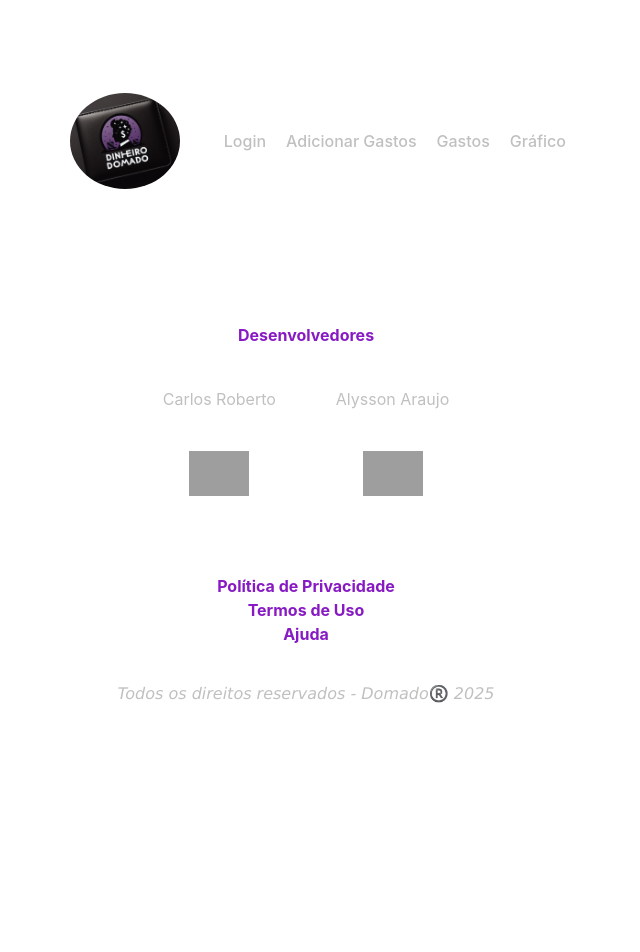
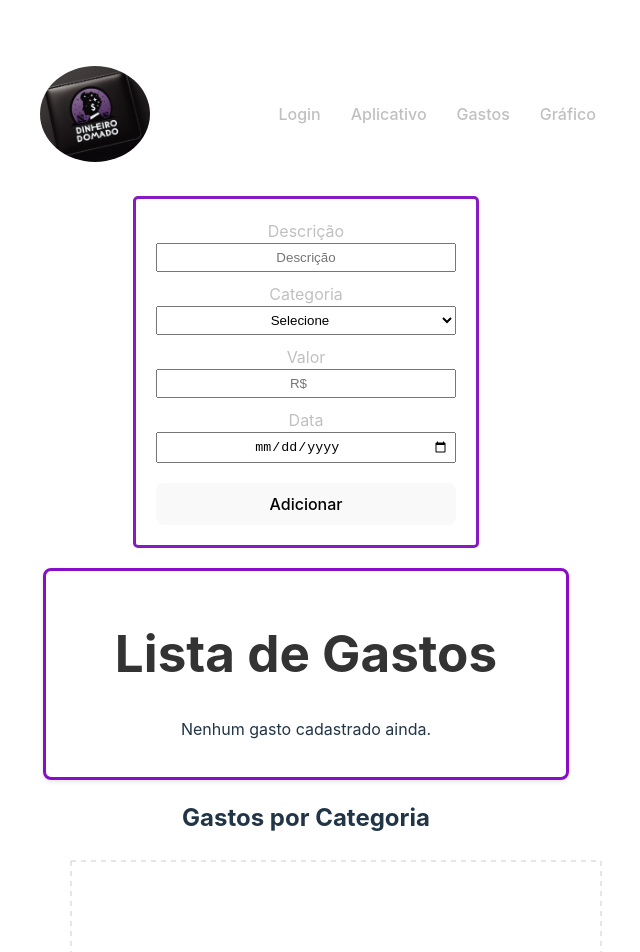
Before and after one commit to alyssonaraujoo/carlos-e-alysson, a React (Vite) app: page /aplicativo in a window 1280 px wide. Shown: the top 952 px of the page, without its empty margins (334-974 px from the left). Before the commit the page ends 800 px from the top, so only its background shows below. Built offline with nearby package versions, Linux system fonts and the light colour scheme; grey boxes are pictures that could not be loaded.

Commit message:
Alteraçoes em rotas, AdicionarGastos, Gastos e Graficos; Tive que colocar todos componentes em uma unica rota(aplicativo) para funcionar

```diff
--- a/src/Rotas.jsx
+++ b/src/Rotas.jsx
@@ -13,6 +13,10 @@ function Rotas() {
 
   const [gastos, setGastos] = useState([]);
 
+  const adicionarGasto = (novoGasto) => {
+    setGastos([...gastos, { ...novoGasto, id: Date.now() }]);
+  };
+
   return (
     <>
       <BrowserRouter>
@@ -20,7 +24,14 @@ function Rotas() {
         <Routes>
           <Route path="/" element={<Home />} />
           <Route path="/Login" element={<Login />} />
-          <Route path="/AdicionarGastos" element={<AdicionarGastos setGastos={setGastos} gastos={gastos} />} />
+          <Route path="/aplicativo" element={
+            <>
+              <AdicionarGastos adicionarGasto={adicionarGasto} />
+              <Gastos gastos={gastos} />
+              <Grafico gastos={gastos} />
+            </>
+          }
+          />
           <Route path="/Gastos" element={<Gastos gastos={gastos} />} />
           <Route path="/Grafico" element={<Grafico gastos={gastos} />} />
         </Routes>
--- a/src/components/AdicionarGastos.jsx
+++ b/src/components/AdicionarGastos.jsx
@@ -2,29 +2,15 @@ import { useState } from 'react';
 import './AdicionarGastos.css';
 
 
-function AdicionarGastos({gastos, setGastos}) {
+function AdicionarGastos({ adicionarGasto }) {
+  const [formData, setFormData] = useState({ descricao: '', categoria: '', valor: '', data: '' });
+  const [erro, setErro] = useState(null);
 
-  //atualiza o estado do formulario
-  const [formData, setFormData] = useState({
-    descricao: '',
-    categoria: '',
-    valor: '',
-    data: ''
-  });
-
-  //atualiza o estado da lista de gastos
-  const [erro, setErro] = useState(null)
-
-  //atualiza o estado do formulario
   const attFormulario = (e) => {
     const { name, value } = e.target;
-    setFormData({
-      ...formData,
-      [name]: value
-    });
+    setFormData({ ...formData, [name]: value });
   };
 
-  //adiciona os dados do formulario a lista de gastos
   const adcDadosFormALista = (e) => {
     e.preventDefault();
 
@@ -33,21 +19,23 @@ function AdicionarGastos({gastos, setGastos}) {
       return;
     }
 
-    const novoGasto = { ...formData };
-    setGastos([...gastos, novoGasto]);
-    setFormData({
-      descricao: '',
-      categoria: '',
-      valor: '',
-      data: ''
-    });
+    const novoGasto = {
+      descricao: formData.descricao,
+      categoria: formData.categoria,
+      valor: parseFloat(formData.valor),
+      data: formData.data
+    };
+
+    adicionarGasto(novoGasto);
+    console.log("Gasto adicionado:", novoGasto);
+
+    setFormData({ descricao: '', categoria: '', valor: '', data: '' });
     setErro(null);
   };
 
   return (
-  <>
     <div className='centralizado'>
-    <form className='AdicionarGastos'  onSubmit={adcDadosFormALista}>
+      <form className='AdicionarGastos' onSubmit={adcDadosFormALista}>
         {erro && <p className="erro">{erro}</p>}
 
         <label htmlFor='descricao'>Descrição</label>
@@ -65,7 +53,7 @@ function AdicionarGastos({gastos, setGastos}) {
         </select>
 
         <label htmlFor="valor">Valor</label>
-      <input type="text" id="valor" name="valor" value={formData.valor} onChange={attFormulario} placeholder="R$" />
+        <input type="number" id="valor" name="valor" value={formData.valor} onChange={attFormulario} placeholder="R$" />
 
         <label htmlFor="data">Data</label>
         <input type="date" id="data" name="data" value={formData.data} onChange={attFormulario} required />
@@ -73,8 +61,8 @@ function AdicionarGastos({gastos, setGastos}) {
         <button type="submit">Adicionar</button>
       </form>
     </div>
-  </>
-  )
+  );
 }
 
+
 export default AdicionarGastos
--- a/src/components/Gastos.jsx
+++ b/src/components/Gastos.jsx
@@ -1,23 +1,20 @@
 import './Gastos.css';
-// import AdicionarGastos from './AdicionarGastos'
 
-function Gastos() {
-
-  const gastos = [
-    { id: 1, descricao: "Supermercado", categoria: "Alimentação", valor: 150.75, data: "2024-04-15" },
-    { id: 2, descricao: "Gasolina", categoria: "Transporte", valor: 80.00, data: "2024-04-16" },
-  ];
-
+function Gastos({ gastos }) {
   return (
     <div className="Gastos">
       <h1>Lista de Gastos</h1>
+      {gastos.length === 0 ? (
+        <p>Nenhum gasto cadastrado ainda.</p>
+      ) : (
         <ul>
           {gastos.map((gasto) => (
             <li key={gasto.id}>
-            {gasto.descricao} - {gasto.categoria} - R$ {gasto.valor} - {gasto.data}
+              {gasto.descricao} - {gasto.categoria} - R$ {gasto.valor.toFixed(2)} - {gasto.data}
             </li>
           ))}
         </ul>
+      )}
     </div>
   );
 }
--- a/src/components/Grafico.jsx
+++ b/src/components/Grafico.jsx
@@ -1,17 +1,17 @@
 import './Grafico.css';
 import { BarChart, Bar, XAxis, YAxis, Tooltip, CartesianGrid } from 'recharts';
 
+function Grafico({ gastos }) {
 
-function Grafico() {
+  // Transformar os dados para o formato do gráfico
+  const data = gastos.map(gasto => ({
+    name: gasto.descricao, // Nome da categoria no eixo X
+    valor: parseFloat(gasto.valor), // Valor gasto no eixo Y
+  }));
 
-  const data = [
-    { name: 'Energia', valor: 525, pv: 2400, amt: 2400 },
-    { name: 'Aluguel', valor: 1500, pv: 2400, amt: 2400 },
-    { name: 'Internet', valor: 99, pv: 2400, amt: 2400 },
-    { name: 'Plano de saúde', valor: 200, pv: 2400, amt: 2400 }
-  ];
-
-  const renderBarChart = (
+  return (
+    <div className="Grafico">
+      <h2>Gastos por Categoria</h2>
       <BarChart width={600} height={300} data={data}>
         <XAxis dataKey="name" stroke="#8884d8" />
         <YAxis />
@@ -19,17 +19,8 @@ function Grafico() {
         <CartesianGrid stroke="#ccc" strokeDasharray="5 5" />
         <Bar dataKey="valor" fill="#8884d8" barSize={30} />
       </BarChart>
+    </div>
   );
-  return (
-    <>
-      <div>{renderBarChart}</div>
-    </>
-
-
-
-
-
-  )
 }
 
-export default Grafico
+export default Grafico;
--- a/src/components/Nav.css
+++ b/src/components/Nav.css
@@ -14,7 +14,7 @@ nav {
   }
 
   nav li {
-    margin-left: 20px;
+    margin-left: 30px;
   }
 
   nav a {
--- a/src/components/Nav.jsx
+++ b/src/components/Nav.jsx
@@ -11,7 +11,7 @@ function Nav() {
             <a href='Login' >Login</a>
         </li>
         <li>
-            <a href='AdicionarGastos' >Adicionar Gastos</a>
+            <a href='aplicativo' >Aplicativo</a>
         </li>
         <li>
             <a href='Gastos' >Gastos</a>
```
Lines whose indentation alone changed are shown as unchanged.
